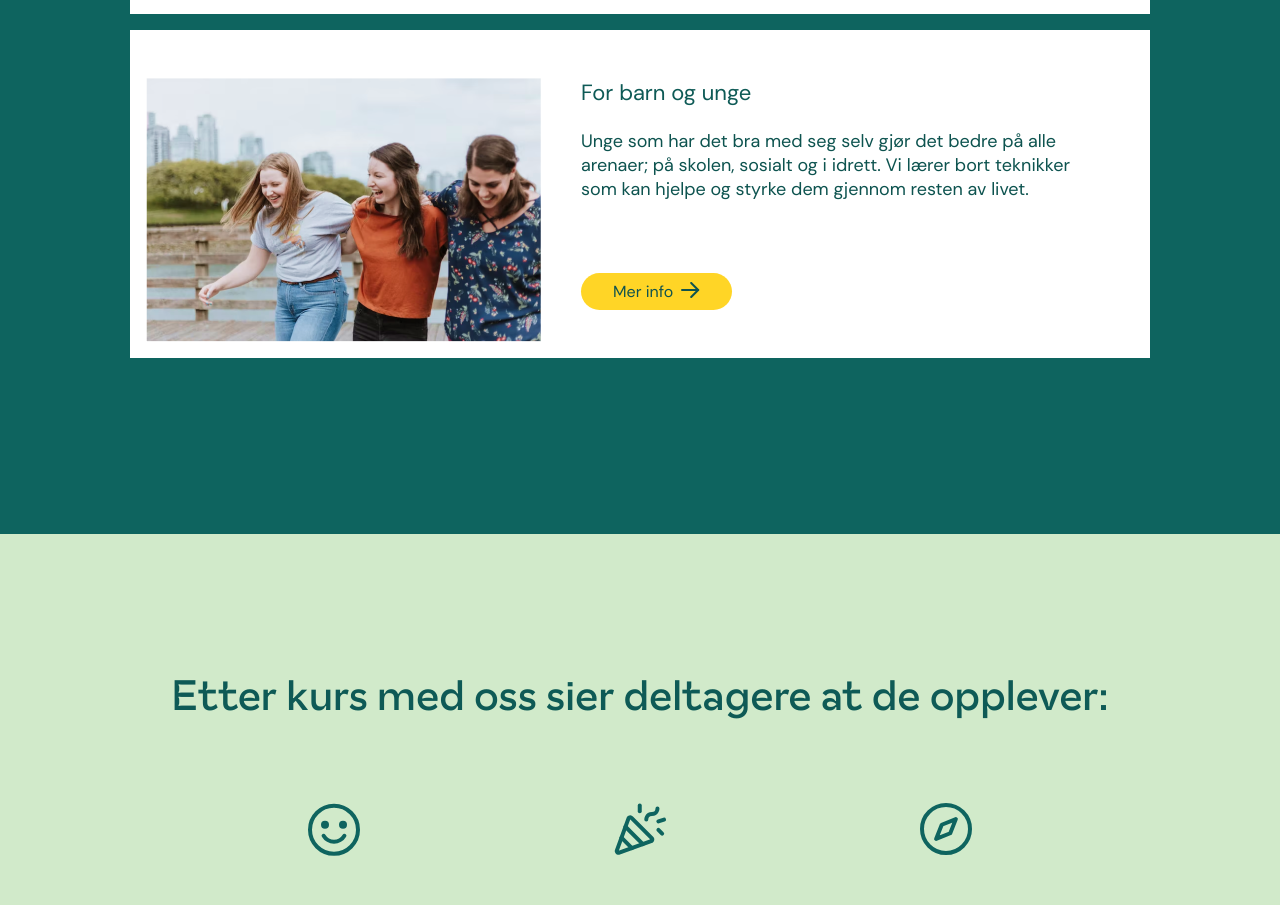
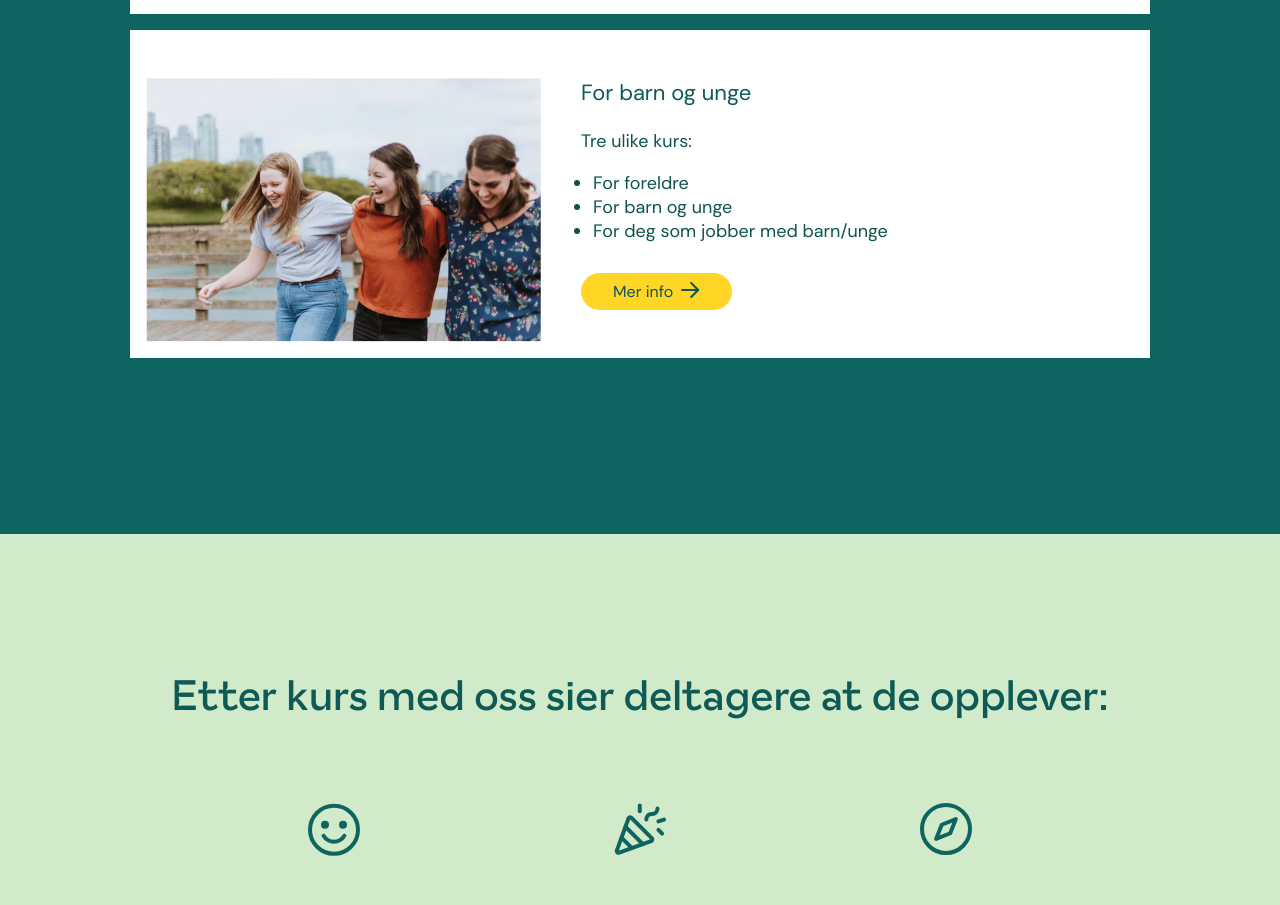
Before and after one commit to TrymVei/Young-Happy-Minds, a Next.js app in the folder yhm/: page / in a window 1280 px wide. Shown: the part 2429-3334 px from the top of the page. Built offline with nearby package versions, Linux system fonts and the light colour scheme.

Commit message:
fix: bulletpoints on courseCard

```diff
--- a/yhm/src/components/courseCard/courseCard.module.css
+++ b/yhm/src/components/courseCard/courseCard.module.css
@@ -53,6 +53,15 @@
 .courseCard__container {
   padding: 2.5rem;
   padding-top: 1rem;
+}
+
+.courseCard__container ul {
+  margin: 0;
+  padding-left: 0.75rem;
+}
+
+.courseCard__container ul li {
+  margin: 0;
 }
 
 .courseCard__description {
--- a/yhm/src/components/courseCard/courseCard.tsx
+++ b/yhm/src/components/courseCard/courseCard.tsx
@@ -7,6 +7,7 @@ const CourseCard = (props: {
   heading: string;
   description: string;
   href?: string;
+  liItems?: string[];
 }) => {
   const [isDesktop, setIsDesktop] = useState(false);
 
@@ -40,6 +41,11 @@ const CourseCard = (props: {
             <p className={style.courseCard_heading}>{props.heading}</p>
           </div>
           <p className="smallText">{props.description}</p>
+          <ul>
+            {props.liItems?.map((item) => {
+              return <li className="smallText">{item}</li>;
+            })}
+          </ul>
           <Button
             color={'#10534F'}
             bgColor={'#ffd526'}
@@ -64,6 +70,11 @@ const CourseCard = (props: {
           <div className={style.courseCard__container}>
             <p>{props.heading}</p>
             <p className="smallText">{props.description}</p>
+            <ul>
+              {props.liItems?.map((item) => {
+                return <li className="smallText">{item}</li>;
+              })}
+            </ul>
             <Button
               color={'#10534F'}
               bgColor={'#ffd526'}
--- a/yhm/src/srcPages/home/courses/courses.tsx
+++ b/yhm/src/srcPages/home/courses/courses.tsx
@@ -33,10 +33,13 @@ const Courses = () => {
           imgName={'course-3'}
           imgAlt={'3 som holder rundt seg'}
           heading={'For barn og unge'}
-          description={
-            'Unge som har det bra med seg selv gjør det bedre på alle arenaer; på skolen, sosialt og i idrett. Vi lærer bort teknikker som kan hjelpe og styrke dem gjennom resten av livet.'
-          }
+          description={'Tre ulike kurs:'}
           href={'/noe'}
+          liItems={[
+            'For foreldre',
+            'For barn og unge',
+            'For deg som jobber med barn/unge',
+          ]}
         />
       </div>
     </section>
```
